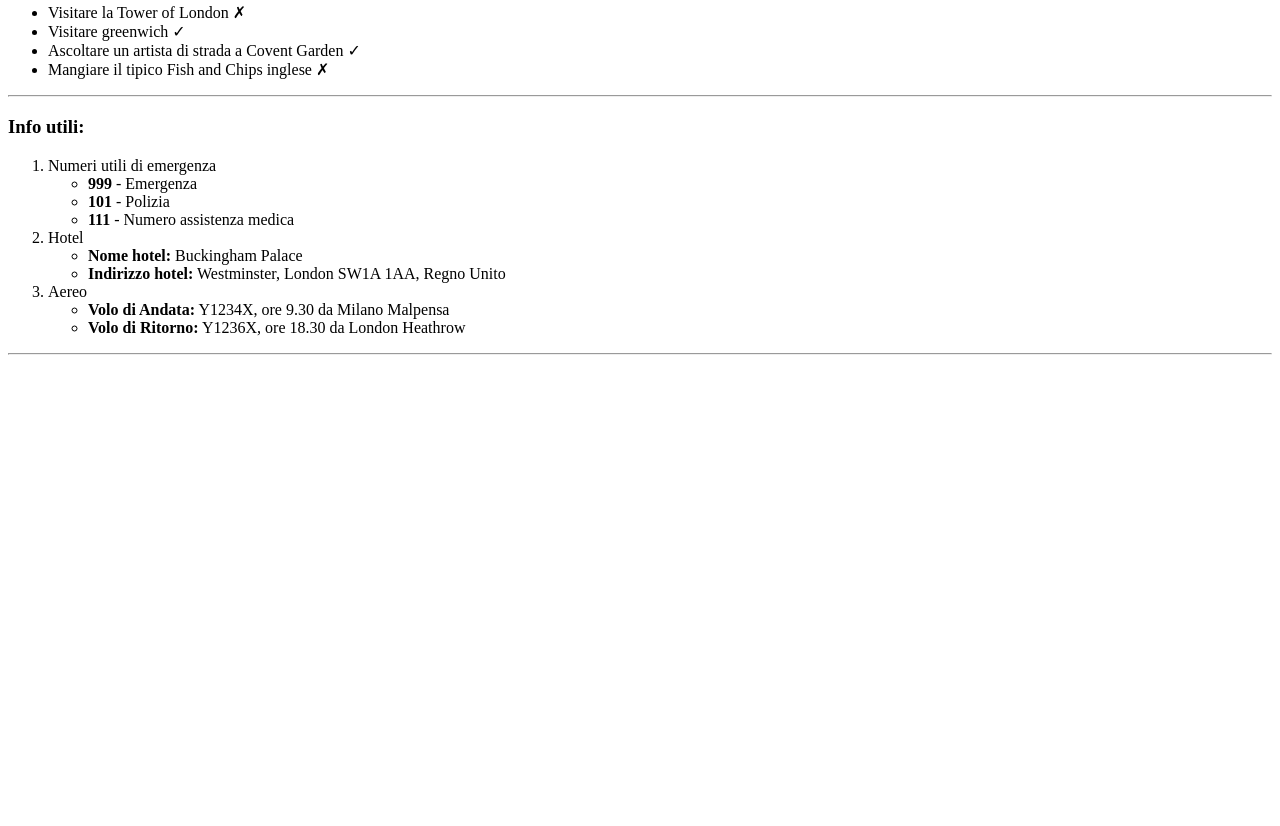
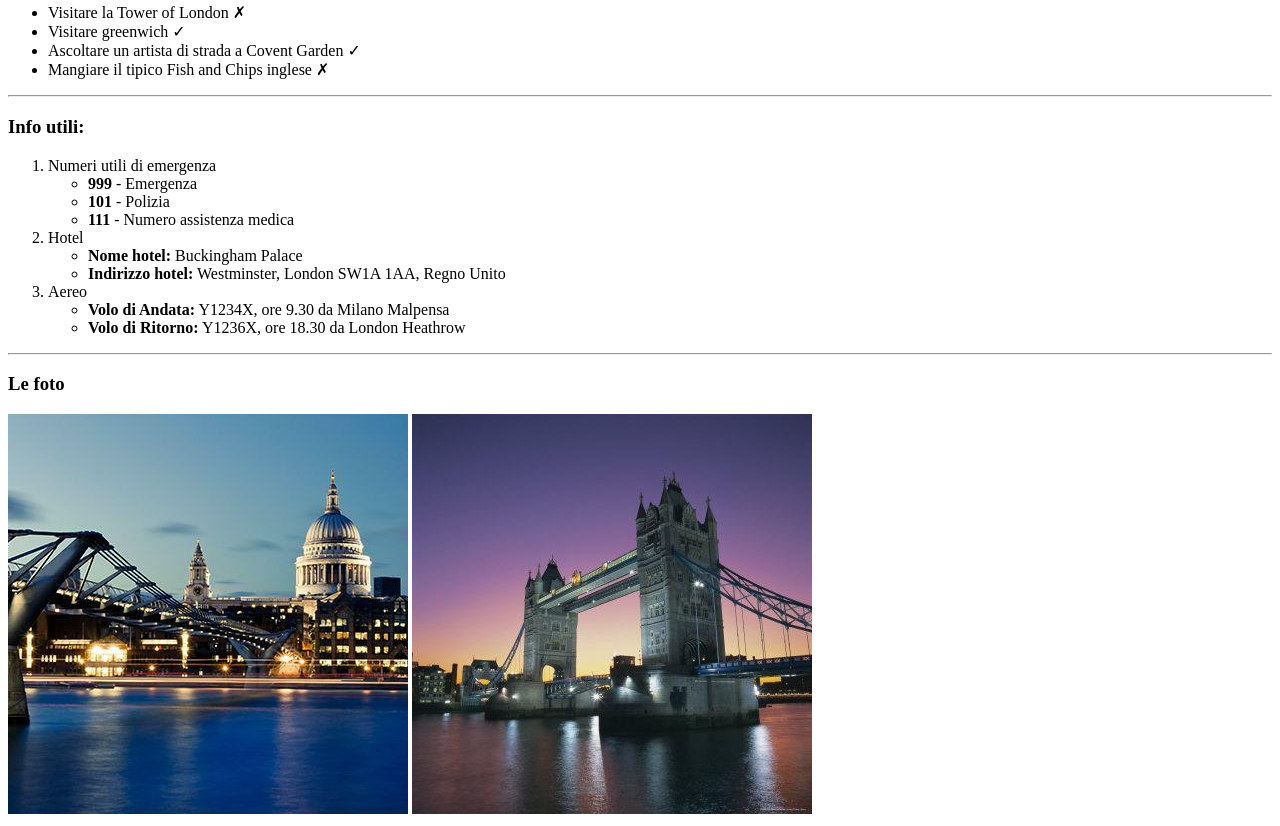
Before and after one commit to CuonoMaione/html-london-trip, a plain HTML site: page index.html in a window 1280 px wide. Shown: the part 939-1765 px from the top of the page. Before the commit the page ends 1302 px from the top, so only its background shows below. Drawn offline with Linux system fonts and the light colour scheme.

Commit message:
add footer

```diff
--- a/index.html
+++ b/index.html
@@ -88,6 +88,11 @@
 
         <hr>
 
+        <footer>
+            <h3>Le foto</h3>
+            <img src="img/london 0.jpg" alt="foto di Londra 1">
+            <img src="img/london 1.jpg" alt="foto di Londra 2">
+        </footer>
 
 
 
```
Also changed, not shown: img/london 0.jpg (added), img/london 1.jpg (added).
